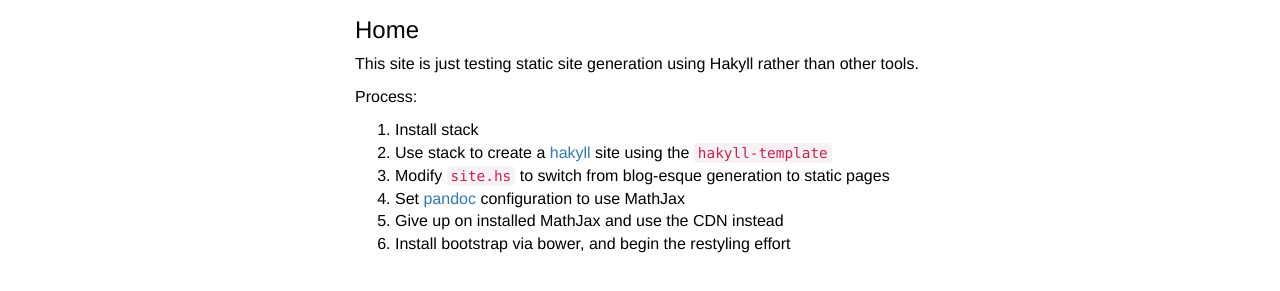
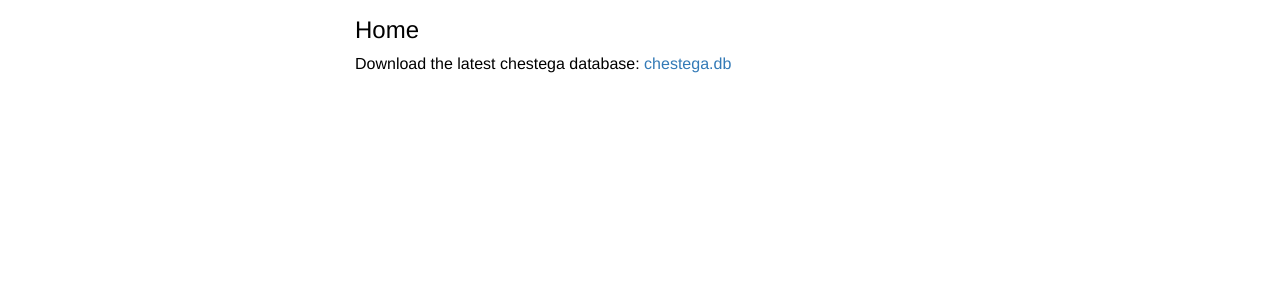
Before and after one commit to joelkarli/joelkarli.github.io, a plain HTML site: page index.html in a window 1280 px wide. Shown: the part 53-344 px from the top of the page. Drawn offline with Linux system fonts and the light colour scheme.

Commit message:
Add chestega.db

```diff
--- a/index.html
+++ b/index.html
@@ -35,16 +35,7 @@
     <div class="container">
       <h1>Home</h1>
 
-      <p>This site is just testing static site generation using Hakyll rather than other tools.</p>
-<p>Process:</p>
-<ol>
-<li>Install stack</li>
-<li>Use stack to create a <a href>hakyll</a> site using the <code>hakyll-template</code></li>
-<li>Modify <code>site.hs</code> to switch from blog-esque generation to static pages</li>
-<li>Set <a href>pandoc</a> configuration to use MathJax</li>
-<li>Give up on installed MathJax and use the CDN instead</li>
-<li>Install bootstrap via bower, and begin the restyling effort</li>
-</ol>
+      <p>Download the latest chestega database: <a href="chestega.db" class="uri">chestega.db</a></p>
     </div>
 
     <footer></footer>
```
Also changed, not shown: 1 other file.
